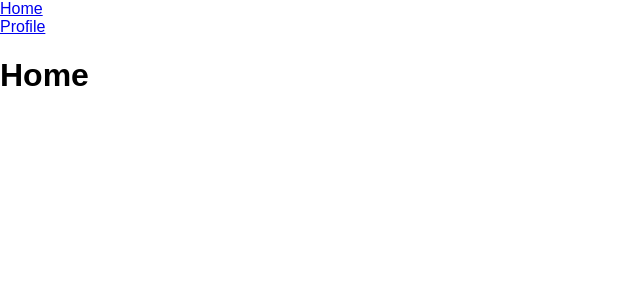
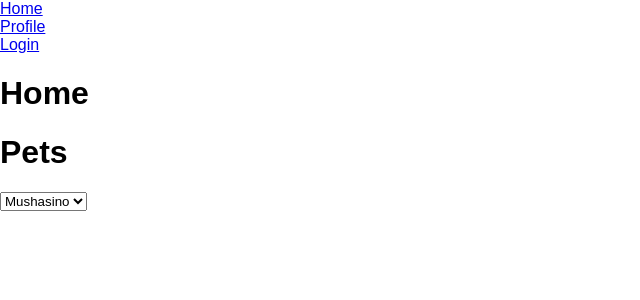
Before and after one commit to josepol/reactjs, a React app: page /app/ in a window 1280 px wide. Shown: the top 300 px of the page, without its empty margins (0-640 px from the left). Built offline with nearby package versions, Linux system fonts and the light colour scheme.

Commit message:
working with redux

```diff
--- a/package.json
+++ b/package.json
@@ -36,7 +36,9 @@
     "react": "^16.2.0",
     "react-dev-utils": "^5.0.0",
     "react-dom": "^16.2.0",
+    "react-redux": "^5.0.6",
     "react-router-dom": "^4.2.2",
+    "redux": "^3.7.2",
     "style-loader": "0.19.0",
     "sw-precache-webpack-plugin": "0.11.4",
     "url-loader": "0.6.2",
--- /dev/null
+++ b/src/Actions.constants.js
@@ -0,0 +1 @@
+export const TYPE = 'ADD';
--- /dev/null
+++ b/src/Actions.js
@@ -0,0 +1,10 @@
+import { TYPE } from './Actions.constants';
+
+export const addPet = (pet) => {
+    return {
+        type: TYPE,
+        payload: {
+            pet: pet
+        }
+    }
+}
--- /dev/null
+++ b/src/Reducers.js
@@ -0,0 +1,27 @@
+import { TYPE } from './Actions.constants';
+import { combineReducers } from 'redux'
+
+const initialState = {
+    pets: []
+}
+
+const reducer = (state = initialState, action) => {
+    switch(action.type) {
+        case TYPE:
+        return {
+            pets: [
+                ...state.pets,
+                {
+                    id: action.payload.pet.id,
+                    name: action.payload.pet.name
+                }
+            ]
+        };
+        default:
+        return state;
+    }
+}
+
+export default combineReducers({
+    reducer
+});
--- a/src/components/menu/Menu.js
+++ b/src/components/menu/Menu.js
@@ -6,6 +6,8 @@ const Menu = () => (
         <Link to='/'>Home</Link>
         <br/>
         <Link to='/profile'>Profile</Link>
+        <br/>
+        <Link to='/login'>Login</Link>
     </header>
 )
 
--- /dev/null
+++ b/src/components/pets/Pets.js
@@ -0,0 +1,38 @@
+import React, { Component } from 'react';
+
+class Pets extends Component {
+    constructor(props) {
+        super(props);
+        this.state = {
+            pets: [
+                {
+                    id: '1',
+                    name: 'Mushasino'
+                },
+                {
+                    id: '2',
+                    name: 'Padme'
+                }
+            ]
+        }
+    }
+
+    selectedChanged(event) {
+        console.log(event.target.value);
+    }
+
+    render() {
+        return (
+            <div>
+                <h1>Pets</h1>
+                <select onChange={this.selectedChanged}>
+                    {this.state.pets.map(pet =>
+                    <option key={pet.id} value={pet.id}>{pet.name}</option>
+                    )}
+                </select>
+            </div>
+        );
+    }
+}
+
+export default Pets;
--- /dev/null
+++ b/src/components/pets/index.js
@@ -0,0 +1 @@
+export { default as Pets } from './Pets';
--- a/src/containers/home/Home.js
+++ b/src/containers/home/Home.js
@@ -1,12 +1,38 @@
-import React from 'react';
+import React, { Component } from 'react';
+import { connect } from "react-redux";
 import { Menu } from '../../components/menu';
+import { Pets } from '../../components/pets';
+import store from './../../Store';
+import { addPet } from '../../Actions';
 import './Home.scss';
 
-const Home = () => (
-    <div>
-        <Menu />
-        <h1>Home</h1>
-    </div>
-)
+const mapStateToProps = state => {
+    return {
+        addPet: pet => store.dispatch(addPet(pet))
+    }
+}
 
-export default Home;
+class Home extends Component {
+    constructor(props) {
+        super(props);
+        store.subscribe(() => {
+            console.log('subscribe', store.getState());
+        });
+        this.props.addPet({
+            id: '3',
+            name: 'Nalita nala'
+        });
+    }
+
+    render() {
+        return (
+            <div>
+                <Menu />
+                <h1>Home</h1>
+                <Pets/>
+            </div>
+        );
+    }
+}
+
+export default connect(mapStateToProps)(Home);
--- a/src/index.js
+++ b/src/index.js
@@ -1,13 +1,17 @@
 import React from 'react';
 import ReactDOM from 'react-dom';
 import { BrowserRouter } from 'react-router-dom'
+import { Provider } from 'react-redux';
+import Store from './Store';
 import App from './App';
 import registerServiceWorker from './registerServiceWorker';
 import './index.scss';
 
 ReactDOM.render(
-    <BrowserRouter basename='/app'>
-        <App />
-    </BrowserRouter>,
-document.getElementById('root'));
+    <Provider store={Store}>
+        <BrowserRouter basename='/app'>
+            <App />
+        </BrowserRouter>
+    </Provider>
+    , document.getElementById('root'));
 registerServiceWorker();
--- a/src/store.js
+++ b/src/store.js
@@ -0,0 +1,7 @@
+import { createStore } from 'redux';
+import rootReducers from './Reducers';
+
+let store = createStore(rootReducers);
+console.log(store.getState())
+
+export default store;
```
Also changed, not shown: 1 other file (tests, documents, lock files or other folders).
